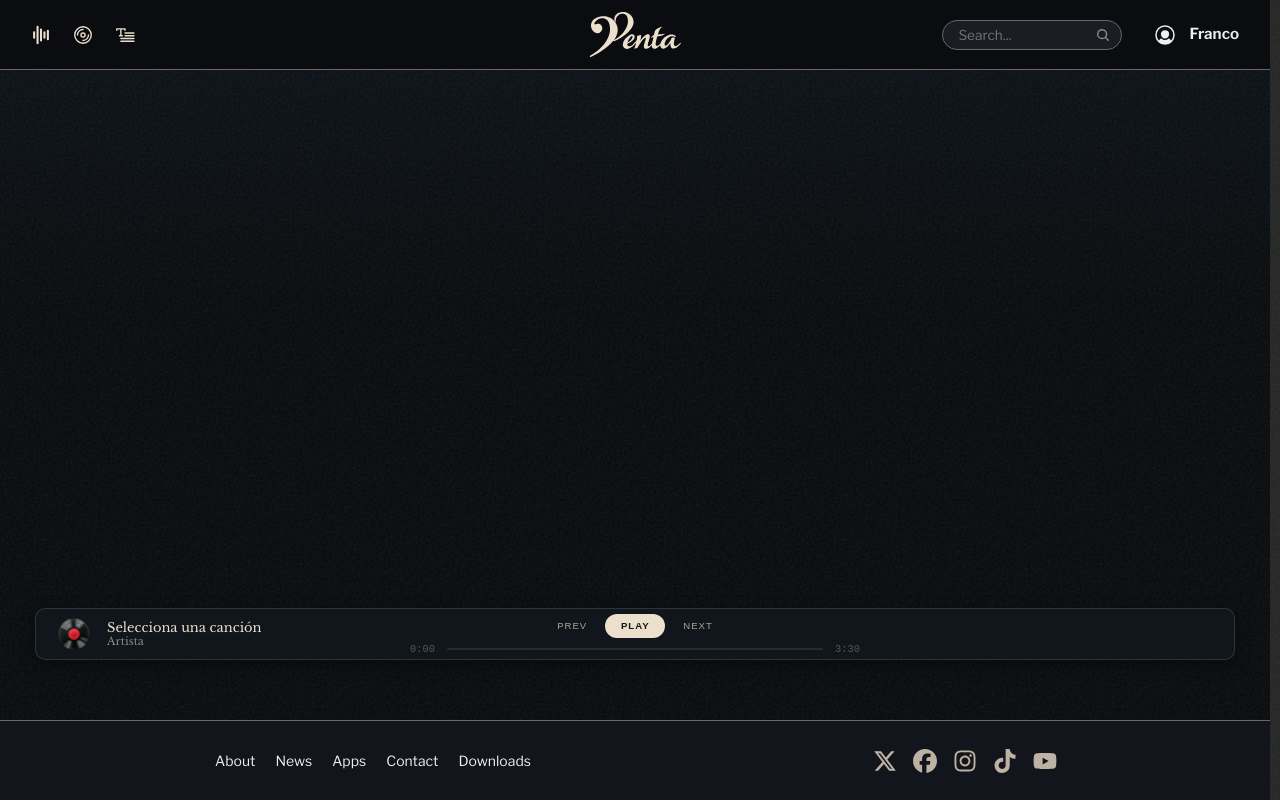
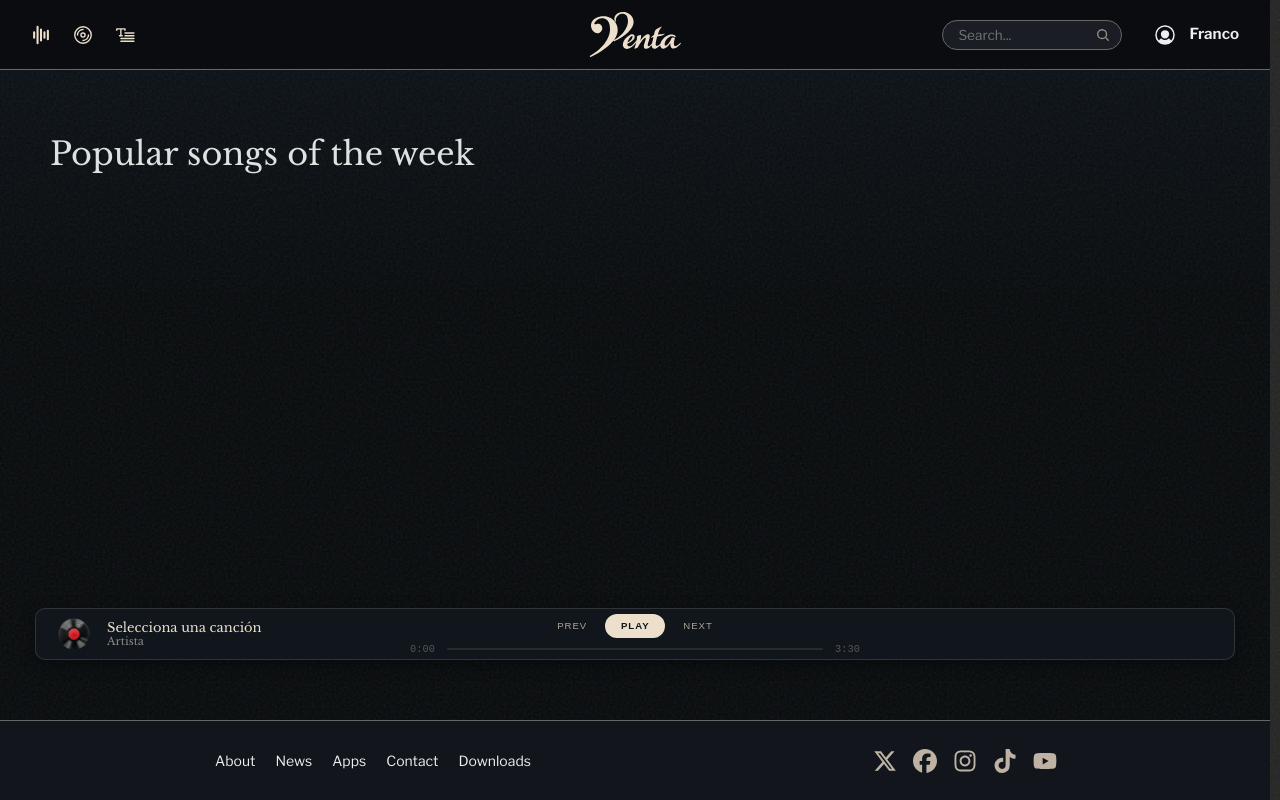
Before and after one commit to franqong/penta, a React (Vite) app in the folder frontend/: page /songs in a window 1280 px wide. Built offline with nearby package versions, Linux system fonts and the light colour scheme.

Commit message:
feat: songs page layout added

```diff
--- a/frontend/src/App.jsx
+++ b/frontend/src/App.jsx
@@ -5,6 +5,7 @@ import Footer from "./components/layout/Footer/Footer.jsx";
 import Home from "./pages/Home.jsx";
 import Profile from "./pages/Profile.jsx";
 import Settings from "./pages/Settings.jsx";
+import SongsPage from "./pages/Songs.jsx";
 import MusicPlayer from "./components/features/MusicPlayer/MusicPlayer.jsx";
 
 function App() {
@@ -24,6 +25,7 @@ function App() {
             <Route path="/" element={<Home onPlayTrack={setTrack} />} />
             <Route path="/profile" element={<Profile />} />
             <Route path="/settings" element={<Settings />} />
+            <Route path="/songs" element={<SongsPage />} />
           </Routes>
         </main>
         <MusicPlayer track={track} setTrack={setTrack} />
--- /dev/null
+++ b/frontend/src/pages/Songs.css
@@ -0,0 +1,9 @@
+.layout {
+    padding: 20px;
+    display: grid;
+    grid-template-rows: repeat(5, auto);
+}
+
+.section {
+  padding: 40px 30px;
+}
--- /dev/null
+++ b/frontend/src/pages/Songs.jsx
@@ -0,0 +1,14 @@
+import "./Songs.css";
+import { Link } from "react-router-dom";
+
+function SongsPage() {
+  return (
+    <main className="layout">
+      <div className="section">
+        <h1>Popular songs of the week</h1>
+      </div>
+    </main>
+  );
+}
+
+export default SongsPage;
```
